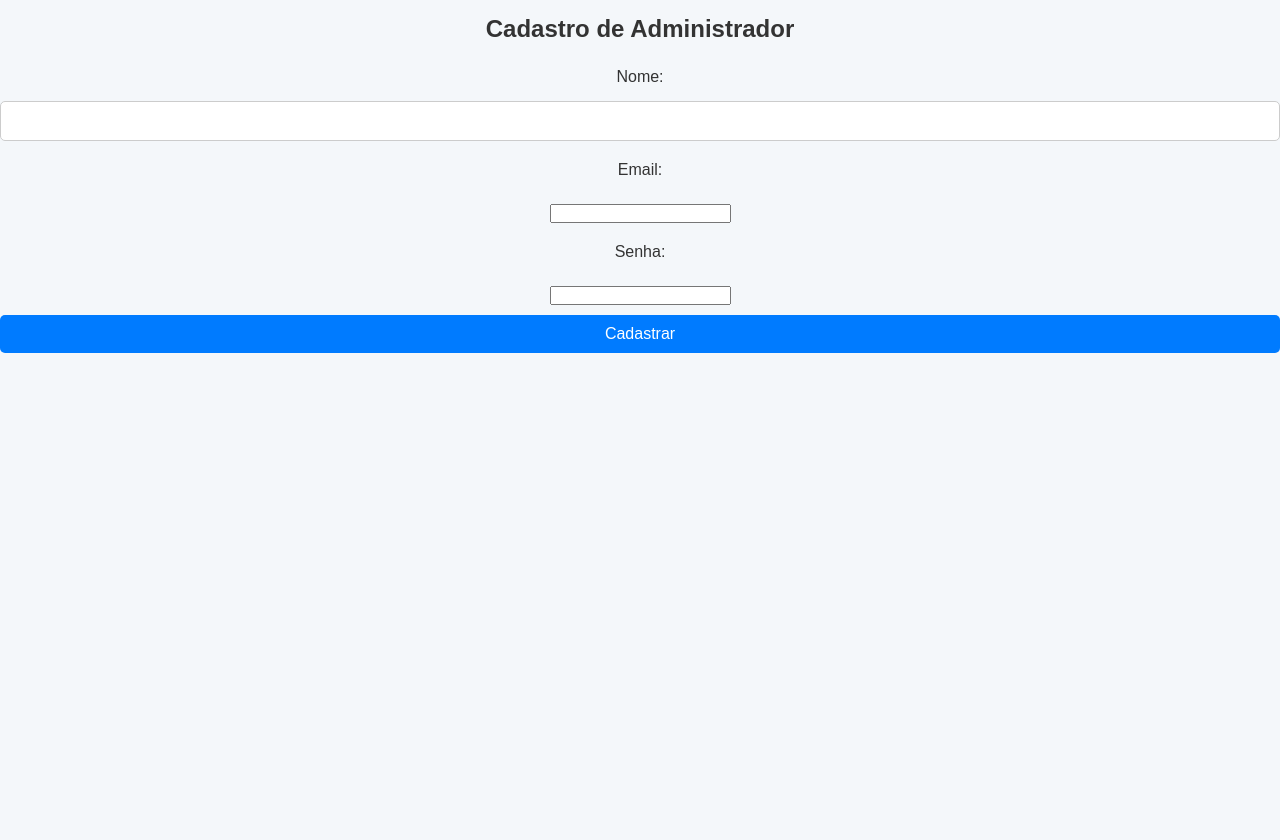
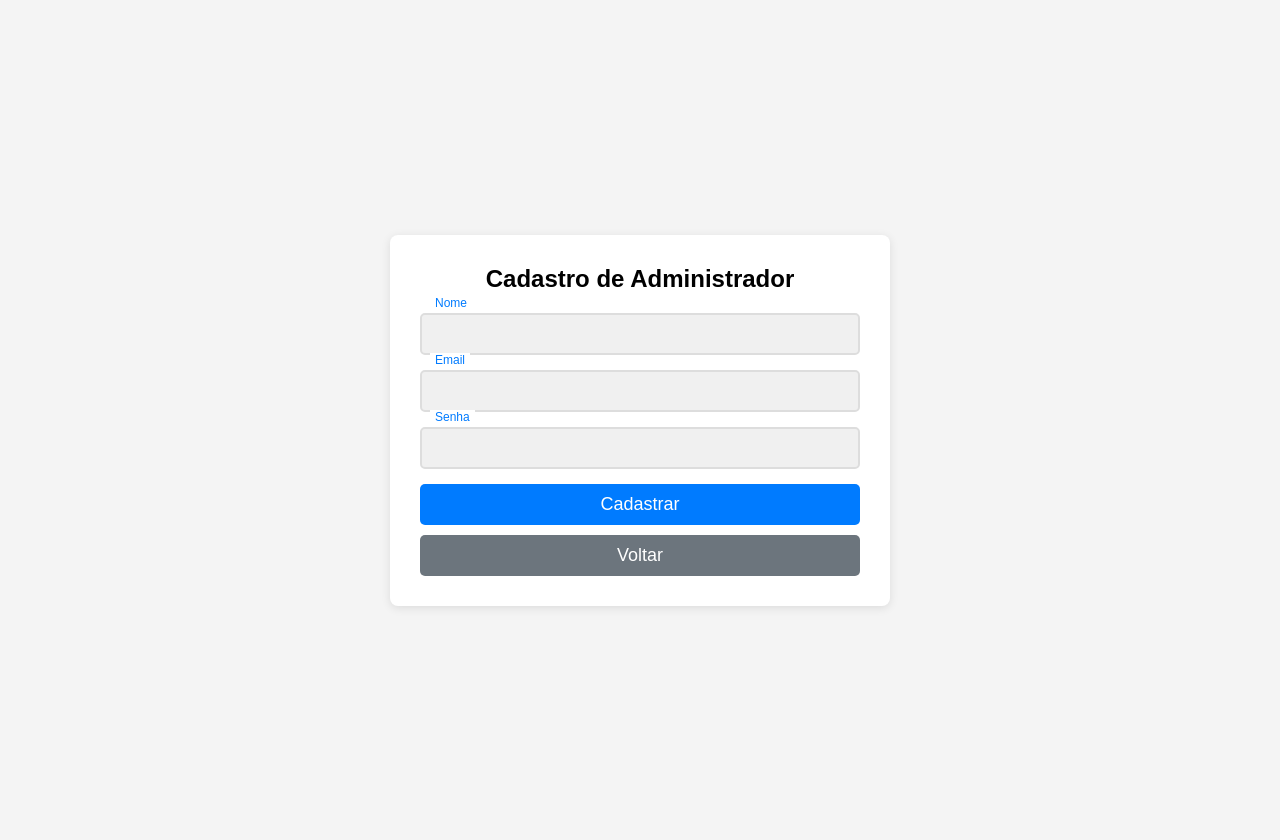
Before and after one commit to testinhaGpe/TCC, a PHP site: page /cadastro_admin.php in a window 1280 px wide. Before the commit the page ends 353 px from the top, so only its background shows below. Run offline with PHP 8.4, Linux system fonts and the light colour scheme.

Commit message:
mais mudanças CSS

```diff
--- a/cadastro.visitantes.php
+++ b/cadastro.visitantes.php
@@ -76,7 +76,6 @@ $conn->close();
     <div class="box">
         <form action="" method="POST">
             <fieldset>
-                <br><br>
                 <legend><b>Cadastro do Visitante</b></legend>
 
                 <div class="inputBox">
--- a/cadastro_admin.php
+++ b/cadastro_admin.php
@@ -54,21 +54,142 @@ if ($_SERVER["REQUEST_METHOD"] == "POST") {
     <meta charset="UTF-8">
     <meta name="viewport" content="width=device-width, initial-scale=1.0">
     <title>Cadastro de Administrador</title>
-    <link rel="stylesheet" type="text/css" href="css/estilo.css">
+    <style>
+        * {
+            margin: 0;
+            padding: 0;
+            box-sizing: border-box;
+        }
+        body {
+            font-family: Arial, sans-serif;
+            background-color: #f4f4f4;
+            display: flex;
+            justify-content: center;
+            align-items: center;
+            height: 105vh;
+            margin: 0;
+        }
+        .box {
+            background-color: #fff;
+            padding: 30px;
+            border-radius: 8px;
+            box-shadow: 0 2px 10px rgba(0, 0, 0, 0.1);
+            max-width: 500px;
+            width: 100%;
+        }
+        form fieldset {
+            border: none;
+            padding: 0;
+        }
+        legend {
+            font-size: 24px;
+            font-weight: bold;
+            margin-bottom: 20px;
+            text-align: center;
+        }
+        .inputBox {
+            margin-bottom: 15px;
+            position: relative;
+        }
+        .inputBox input,
+        select {
+            width: 100%;
+            padding: 10px;
+            background: #f0f0f0;
+            border: 2px solid #ddd;
+            border-radius: 5px;
+            font-size: 16px;
+            outline: none;
+            transition: all 0.3s ease;
+        }
+        .inputBox input:focus,
+        select:focus {
+            border-color: #007bff;
+        }
+        .inputBox label {
+            position: absolute;
+            top: 50%;
+            left: 10px;
+            transform: translateY(-50%);
+            background-color: #fff;
+            padding: 0 5px;
+            color: #666;
+            pointer-events: none;
+            transition: all 0.3s ease;
+        }
+        .inputBox input:focus + .labelInput,
+        input:not(:placeholder-shown) + .labelInput {
+            top: -10px;
+            font-size: 12px;
+            color: #007bff;
+        }
+        select {
+            margin-bottom: 15px;
+        }
+        p {
+            margin-bottom: 5px;
+            font-size: 16px;
+            font-weight: bold;
+        }
+        input[type="submit"] {
+            width: 100%;
+            padding: 10px;
+            background-color: #007bff;
+            border: none;
+            border-radius: 5px;
+            color: white;
+            font-size: 18px;
+            cursor: pointer;
+            transition: background-color 0.3s ease;
+        }
+        input[type="submit"]:hover {
+            background-color: #0056b3;
+        }
+        /* Botão Voltar */
+        a button {
+            width: 100%;
+            padding: 10px;
+            background-color: #6c757d;
+            border: none;
+            border-radius: 5px;
+            color: white;
+            font-size: 18px;
+            cursor: pointer;
+            margin-top: 10px;
+            transition: background-color 0.3s ease;
+        }
+        a button:hover {
+            background-color: #5a6268;
+        }
+    </style>
 </head>
-<body>
-    <h2>Cadastro de Administrador</h2>
-    <form method="POST" action="">
-        <label for="nome">Nome:</label>
-        <input type="text" id="nome" name="nome" required>
-        <br>
-        <label for="email">Email:</label>
-        <input type="email" id="email" name="email" required>
-        <br>
-        <label for="senha">Senha:</label>
-        <input type="password" id="senha" name="senha" required>
-        <br>
-        <button type="submit">Cadastrar</button>
-    </form>
+<body class="body-cadastro">
+    <div class="box">
+        <form method="POST" action="">
+            <fieldset>
+                <legend><b>Cadastro de Administrador</b></legend>
+
+                <div class="inputBox">
+                    <input type="text" id="nome" name="nome" class="inputUser" required>
+                    <label for="nome" class="labelInput">Nome</label>
+                </div>
+                <div class="inputBox">
+                    <input type="email" id="email" name="email" class="inputUser" required>
+                    <label for="email" class="labelInput">Email</label>
+                </div>
+                <div class="inputBox">
+                    <input type="password" id="senha" name="senha" class="inputUser" required>
+                    <label for="senha" class="labelInput">Senha</label>
+                </div>
+
+                <input type="submit" name="submit" id="submit" value="Cadastrar">
+                <!-- Botão para Voltar -->
+                <a href="index.php">
+                    <button type="button">Voltar</button>
+                </a>
+            </fieldset>
+        </form>
+    </div>
 </body>
+
 </html>
--- a/form.login.php
+++ b/form.login.php
@@ -9,7 +9,7 @@
 <body>
     <div class="login-container">
         <div class="tela-login">
-            <h2>Controle de Acesso</h2>
+            <h2>Controle de Visitante</h2>
             <form action="login.php" method="post">
                 <div class="form-group">
                     <label for="nomeUsuario">Nome de Usuário</label>
```
Also changed, not shown: login_administrador.php (+22 -14 lines).
